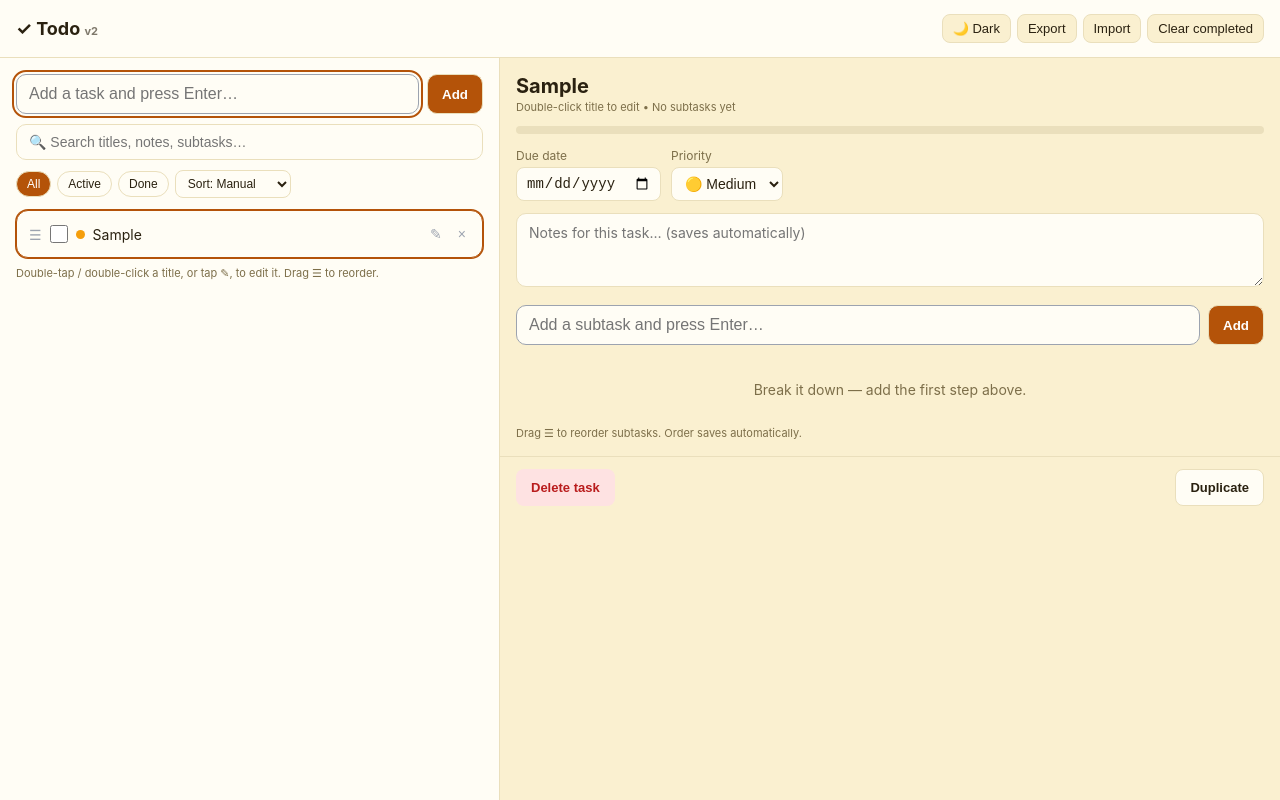
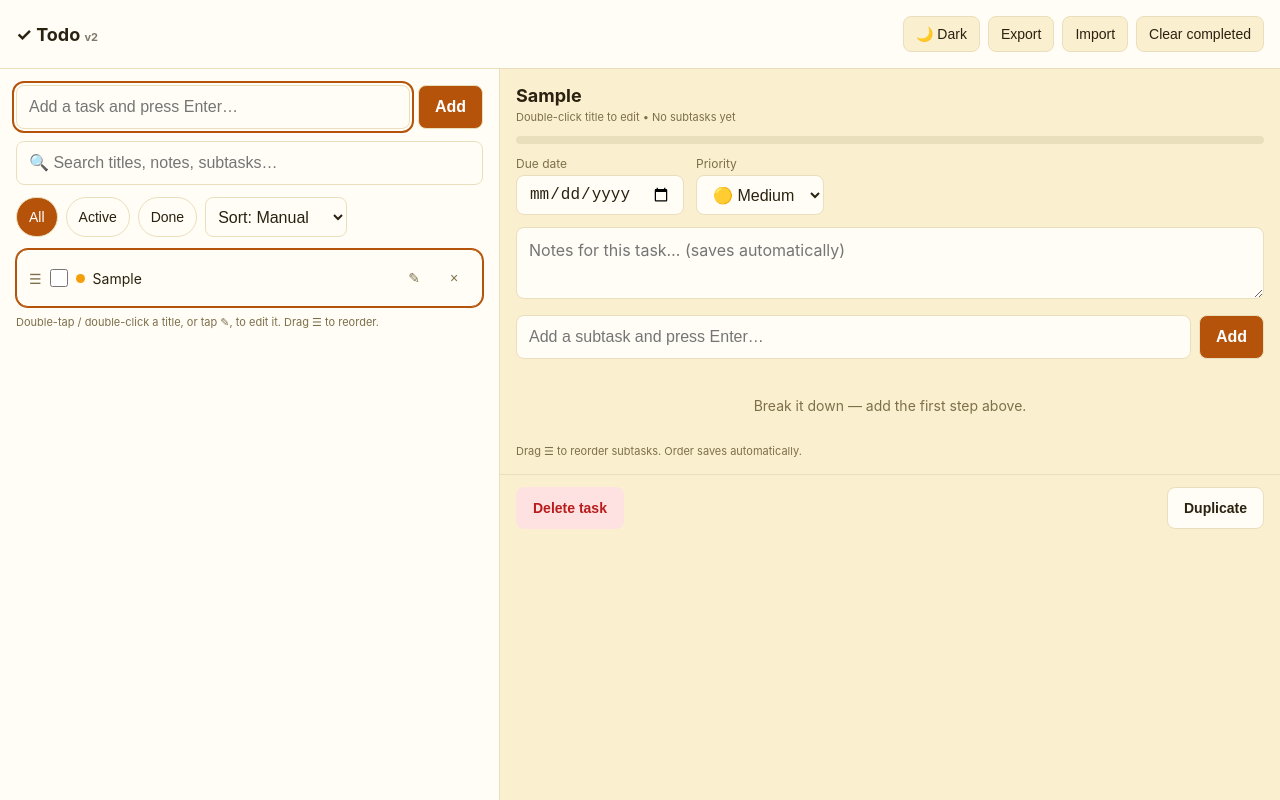
Before and after one commit to abhbasu7/todo, a plain HTML site: page index.html in a window 1280 px wide. Both pictures are taken after typing "Sample" into the empty fields and a click on the button "Add". Drawn offline with Linux system fonts and the light colour scheme.

Commit message:
Moose for Abhi: layout system in rem (experiment)

```diff
--- a/index.html
+++ b/index.html
@@ -14,62 +14,62 @@
 <link rel="icon" href="icon-192.png">
 <link rel="manifest" href="manifest.json">
 <style>
-  :root { --bg:#fbf3d9; --panel:#fffdf5; --panel2:#faf0d0; --text:#2a2110; --muted:#7d6f4a; --border:#eadfbc; --head:#fffdf5; --head-text:#2a2110; --head-btn:#faf0d0; --head-btn-text:#2a2110; --head-btn-border:#eadfbc; --head-border:#eadfbc; --hover:#faf0d0; --focus:#b45309; --accent:#b45309; --accent-text:#ffffff; --danger-hover:#fee2e2; --danger-text:#b91c1c; }
-  body.dark { --bg:#050b1f; --panel:#0a1430; --panel2:#071026; --text:#e6ebf7; --muted:#93a1c4; --border:#16224a; --head:#0a1430; --head-text:#e6ebf7; --head-btn:#12204d; --head-btn-text:#e6ebf7; --head-btn-border:#1e3468; --head-border:#16224a; --hover:#101d42; --focus:#60a5fa; --accent:#3b82f6; --accent-text:#ffffff; --danger-hover:#450a0a; --danger-text:#f87171; }
+  :root { --bg:#fbf3d9; --panel:#fffdf5; --panel2:#faf0d0; --text:#2a2110; --muted:#7d6f4a; --border:#eadfbc; --head:#fffdf5; --head-text:#2a2110; --head-btn:#faf0d0; --head-btn-text:#2a2110; --head-btn-border:#eadfbc; --head-border:#eadfbc; --hover:#faf0d0; --focus:#b45309; --accent:#b45309; --accent-text:#ffffff; --danger-hover:#fee2e2; --danger-text:#b91c1c; --chip-today-bg:#fef3c7; --chip-today-text:#92400e; --chip-over-bg:#fee2e2; --chip-over-text:#991b1b; }
+  body.dark { --bg:#050b1f; --panel:#0a1430; --panel2:#071026; --text:#e6ebf7; --muted:#93a1c4; --border:#16224a; --head:#0a1430; --head-text:#e6ebf7; --head-btn:#12204d; --head-btn-text:#e6ebf7; --head-btn-border:#1e3468; --head-border:#16224a; --hover:#101d42; --focus:#60a5fa; --accent:#3b82f6; --accent-text:#ffffff; --danger-hover:#450a0a; --danger-text:#f87171; --chip-today-bg:#451a03; --chip-today-text:#fbbf24; --chip-over-bg:#450a0a; --chip-over-text:#fca5a5; }
   * { box-sizing:border-box; margin:0; padding:0; }
   body { font-family:-apple-system,BlinkMacSystemFont,"Segoe UI",Roboto,sans-serif; background:var(--bg); color:var(--text); height:100dvh; display:flex; flex-direction:column; }
-  header { padding:14px 16px; padding-top:calc(14px + env(safe-area-inset-top)); background:var(--head); color:var(--head-text); border-bottom:1px solid var(--head-border); display:flex; justify-content:space-between; align-items:center; gap:10px; flex-wrap:wrap; }
-  header h1 { font-size:18px; }
-  header .actions { display:flex; gap:6px; flex-wrap:wrap; }
-  header button { background:var(--head-btn); color:var(--head-btn-text); border:1px solid var(--head-btn-border); padding:6px 10px; border-radius:8px; cursor:pointer; font-size:13px; }
+  header { padding:1rem; padding-top:calc(1rem + env(safe-area-inset-top)); background:var(--head); color:var(--head-text); border-bottom:1px solid var(--head-border); display:flex; justify-content:space-between; align-items:center; gap:.75rem; flex-wrap:wrap; }
+  header h1 { font-size:1.125rem; }
+  header .actions { display:flex; gap:.5rem; flex-wrap:wrap; }
+  header button { background:var(--head-btn); color:var(--head-btn-text); border:1px solid var(--head-btn-border); height:2.25rem; padding:0 .75rem; border-radius:.5rem; cursor:pointer; font-size:.875rem; }
   .layout { display:flex; flex:1; min-height:0; }
-  .panel { overflow-y:auto; padding:16px; -webkit-overflow-scrolling:touch; }
+  .panel { overflow-y:auto; padding:1rem; -webkit-overflow-scrolling:touch; }
   .left { width:44%; max-width:500px; border-right:1px solid var(--border); background:var(--panel); }
   .right { flex:1; background:var(--panel2); }
-  .add-row { display:flex; gap:8px; margin-bottom:10px; }
-  .add-row input, .edit-input { flex:1; padding:10px 12px; border:1px solid #9ca3af; border-radius:10px; font-size:16px; outline:none; background:var(--panel); color:var(--text); }
-  .add-row button { padding:10px 14px; background:var(--accent); color:var(--accent-text); border:1px solid var(--border); border-radius:10px; cursor:pointer; font-weight:600; }
-  .search { width:100%; padding:9px 12px; border:1px solid var(--border); border-radius:10px; font-size:14px; margin-bottom:10px; background:var(--panel); color:var(--text); }
-  .row2 { display:flex; gap:6px; margin-bottom:12px; align-items:center; flex-wrap:wrap; }
-  .filters { display:flex; gap:6px; }
-  .filters button { padding:5px 10px; border-radius:999px; border:1px solid var(--border); background:var(--panel); color:var(--text); cursor:pointer; font-size:12px; }
+  .add-row { display:flex; gap:.5rem; margin-bottom:.75rem; }
+  .add-row input, .edit-input { flex:1; height:2.75rem; padding:0 .75rem; border:1px solid var(--border); border-radius:.5rem; font-size:1rem; outline:none; background:var(--panel); color:var(--text); }
+  .add-row button { height:2.75rem; padding:0 1rem; background:var(--accent); color:var(--accent-text); border:1px solid var(--border); border-radius:.5rem; cursor:pointer; font-weight:600; font-size:1rem; }
+  .search { width:100%; height:2.75rem; padding:0 .75rem; border:1px solid var(--border); border-radius:.5rem; font-size:1rem; margin-bottom:.75rem; background:var(--panel); color:var(--text); }
+  .row2 { display:flex; gap:.5rem; margin-bottom:.75rem; align-items:center; flex-wrap:wrap; }
+  .filters { display:flex; gap:.5rem; }
+  .filters button { height:2.5rem; padding:0 .75rem; border-radius:999px; border:1px solid var(--border); background:var(--panel); color:var(--text); cursor:pointer; font-size:.875rem; }
   .filters button.active { background:var(--accent); color:var(--accent-text); }
-  select { padding:5px 8px; border-radius:8px; border:1px solid var(--border); background:var(--panel); color:var(--text); font-size:12px; }
-  .task { display:flex; align-items:center; gap:8px; padding:11px 12px; border:1px solid var(--border); border-radius:12px; margin-bottom:8px; cursor:pointer; background:var(--panel); }
+  select { height:2.5rem; padding:0 .5rem; border-radius:.5rem; border:1px solid var(--border); background:var(--panel); color:var(--text); font-size:1rem; }
+  .task { display:flex; align-items:center; gap:.5rem; padding:.75rem; border:1px solid var(--border); border-radius:.75rem; margin-bottom:.5rem; cursor:pointer; background:var(--panel); }
   .task.selected { border-color:var(--accent); box-shadow:0 0 0 1px var(--accent); }
   .task.done .title, .sub.done .title { text-decoration:line-through; color:var(--muted); }
-  .title { flex:1; font-size:14px; word-break:break-word; }
-  .meta { font-size:11px; color:var(--muted); white-space:nowrap; }
-  .badge { font-size:11px; padding:2px 7px; border-radius:999px; white-space:nowrap; }
-  .due { background:var(--hover); color:var(--muted); } .due.today { background:#fef3c7; color:#92400e; } .due.overdue { background:#fee2e2; color:#991b1b; }
+  .title { flex:1; font-size:.875rem; word-break:break-word; }
+  .meta { font-size:.6875rem; color:var(--muted); white-space:nowrap; }
+  .badge { font-size:.6875rem; padding:.125rem .5rem; border-radius:999px; white-space:nowrap; }
+  .due { background:var(--hover); color:var(--muted); } .due.today { background:var(--chip-today-bg); color:var(--chip-today-text); } .due.overdue { background:var(--chip-over-bg); color:var(--chip-over-text); }
   .prio { width:9px; height:9px; border-radius:50%; flex-shrink:0; }
-  .prio.high { background:#dc2626; } .prio.med { background:#f59e0b; } .prio.low { background:#9ca3af; }
-  .icon-btn { background:none; border:0; color:#9ca3af; cursor:pointer; font-size:14px; padding:4px; flex-shrink:0; }
-  .icon-btn:hover { color:var(--text); } .icon-btn.del:hover { color:#dc2626; }
-  .drag { cursor:grab; color:#9ca3af; font-size:14px; flex-shrink:0; }
+  .prio.high { background:#dc2626; } .prio.med { background:#f59e0b; } .prio.low { background:var(--muted); }
+  .icon-btn { background:none; border:0; color:var(--muted); cursor:pointer; font-size:.875rem; min-width:2rem; min-height:2rem; display:inline-flex; align-items:center; justify-content:center; flex-shrink:0; }
+  .icon-btn:hover { color:var(--text); } .icon-btn.del:hover { color:var(--danger-text); }
+  .drag { cursor:grab; color:var(--muted); font-size:.875rem; flex-shrink:0; }
   .task.drag-over { border-top:3px solid var(--accent); }
-  .sub.drag-over { border-top:3px solid var(--text); }
+  .sub.drag-over { border-top:3px solid var(--accent); }
   input[type="checkbox"] { width:18px; height:18px; accent-color:var(--accent); cursor:pointer; flex-shrink:0; }
-  .empty { color:var(--muted); font-size:14px; padding:24px 8px; text-align:center; line-height:1.5; }
-  .right h2 { font-size:20px; word-break:break-word; cursor:text; }
-  .hint { font-size:11px; color:var(--muted); margin-top:2px; }
-  .progress { height:8px; background:var(--border); border-radius:999px; overflow:hidden; margin:12px 0 14px; }
+  .empty { color:var(--muted); font-size:.875rem; padding:1.5rem .5rem; text-align:center; line-height:1.5; }
+  .right h2 { font-size:1.125rem; word-break:break-word; cursor:text; }
+  .hint { font-size:.6875rem; color:var(--muted); margin-top:.25rem; }
+  .progress { height:8px; background:var(--border); border-radius:999px; overflow:hidden; margin:.75rem 0; }
   .progress > div { height:100%; background:var(--accent); transition:width .2s; }
-  .fields { display:flex; gap:10px; flex-wrap:wrap; margin:12px 0; }
-  .fields label { font-size:12px; color:var(--muted); display:flex; flex-direction:column; gap:4px; }
-  .fields input, .fields select { padding:7px 9px; border:1px solid var(--border); border-radius:8px; background:var(--panel); color:var(--text); font-size:14px; }
-  textarea { width:100%; min-height:74px; padding:10px 12px; border:1px solid var(--border); border-radius:10px; font-size:14px; font-family:inherit; background:var(--panel); color:var(--text); resize:vertical; margin-bottom:14px; }
-  .sub { display:flex; align-items:center; gap:8px; padding:10px 12px; background:var(--panel); border:1px solid var(--border); border-radius:10px; margin-bottom:8px; }
-  .danger { background:var(--danger-hover); border:1px solid transparent; color:var(--danger-text); padding:10px 14px; border-radius:8px; cursor:pointer; font-size:13px; font-weight:600; }
-  .ghost { background:var(--panel); border:1px solid var(--border); color:var(--text); padding:10px 14px; border-radius:8px; cursor:pointer; font-size:13px; font-weight:600; }
-  .action-bar { position:sticky; bottom:-16px; margin:16px -16px -16px; padding:12px 16px calc(12px + env(safe-area-inset-bottom)); background:var(--panel2); border-top:1px solid var(--border); display:flex; justify-content:space-between; align-items:center; }
-  .back { display:none; margin-bottom:12px; background:none; border:0; cursor:pointer; font-size:15px; color:var(--text); font-weight:600; }
-  .install-tip { display:none; background:#fef3c7; color:#92400e; padding:10px 14px; font-size:13px; line-height:1.5; }
+  .fields { display:flex; gap:.75rem; flex-wrap:wrap; margin:.75rem 0; }
+  .fields label { font-size:.75rem; color:var(--muted); display:flex; flex-direction:column; gap:.25rem; }
+  .fields input, .fields select { height:2.5rem; padding:0 .75rem; border:1px solid var(--border); border-radius:.5rem; background:var(--panel); color:var(--text); font-size:1rem; }
+  textarea { width:100%; min-height:4.5rem; padding:.75rem; border:1px solid var(--border); border-radius:.5rem; font-size:1rem; font-family:inherit; background:var(--panel); color:var(--text); resize:vertical; margin-bottom:.75rem; }
+  .sub { display:flex; align-items:center; gap:.5rem; padding:.75rem; background:var(--panel); border:1px solid var(--border); border-radius:.75rem; margin-bottom:.5rem; }
+  .danger { background:var(--danger-hover); border:1px solid transparent; color:var(--danger-text); padding:.75rem 1rem; border-radius:.5rem; cursor:pointer; font-size:.875rem; font-weight:600; }
+  .ghost { background:var(--panel); border:1px solid var(--border); color:var(--text); padding:.75rem 1rem; border-radius:.5rem; cursor:pointer; font-size:.875rem; font-weight:600; }
+  .action-bar { position:sticky; bottom:-1rem; margin:1rem -1rem -1rem; padding:.75rem 1rem calc(.75rem + env(safe-area-inset-bottom)); background:var(--panel2); border-top:1px solid var(--border); display:flex; justify-content:space-between; align-items:center; }
+  .back { display:none; margin-bottom:.75rem; background:none; border:0; cursor:pointer; font-size:1rem; color:var(--text); font-weight:600; }
+  .install-tip { display:none; background:var(--chip-today-bg); color:var(--chip-today-text); padding:.75rem 1rem; font-size:.875rem; line-height:1.5; }
   /* Highlight the row when any of its controls has focus. */
   .task:focus-within, .sub:focus-within { background:var(--hover); outline:2px solid var(--focus); outline-offset:2px; }
   button:focus-visible, input:focus, select:focus, textarea:focus { outline:2px solid var(--focus); outline-offset:2px; }
-  .icon-btn:focus-visible { color:var(--text); background:var(--hover); border-radius:4px; }
-  .icon-btn.del:focus-visible { color:#dc2626; background:var(--danger-hover); }
+  .icon-btn:focus-visible { color:var(--text); background:var(--hover); border-radius:.25rem; }
+  .icon-btn.del:focus-visible { color:var(--danger-text); background:var(--danger-hover); }
   @media (hover:hover) {
     .task:hover, .sub:hover { background:var(--hover); }
     button:hover { box-shadow:inset 0 0 0 999px rgb(100 116 139 / 20%); }
@@ -77,7 +77,7 @@
     .danger:hover, .icon-btn.del:hover { background:var(--danger-hover); }
     input:not([type="checkbox"]):hover, select:hover, textarea:hover { border-color:var(--focus); }
   }
-  @media (max-width:700px) {
+  @media (max-width:43.75em) {
     .layout { flex-direction:column; } .left,.right { width:100%; max-width:none; border-right:0; }
     .right { display:none; } body.show-detail .left { display:none; }
     body.show-detail .right { display:block; flex:1; } .back { display:block; }
--- a/sw.js
+++ b/sw.js
@@ -1,6 +1,6 @@
 // Todo v2 service worker — cache the app shell so it works offline on the phone.
 // Bump CACHE when you ship a new version, or the phone will keep serving the old one.
-const CACHE = 'todo-v2-8';
+const CACHE = 'todo-v2-9';
 const ASSETS = ['./', './index.html', './manifest.json', './icon-180.png', './icon-192.png', './icon-512.png'];
 
 self.addEventListener('install', e => {
```
Also changed, not shown: tests/smoke.check.mjs (+11 -0 lines), 3 other files.
